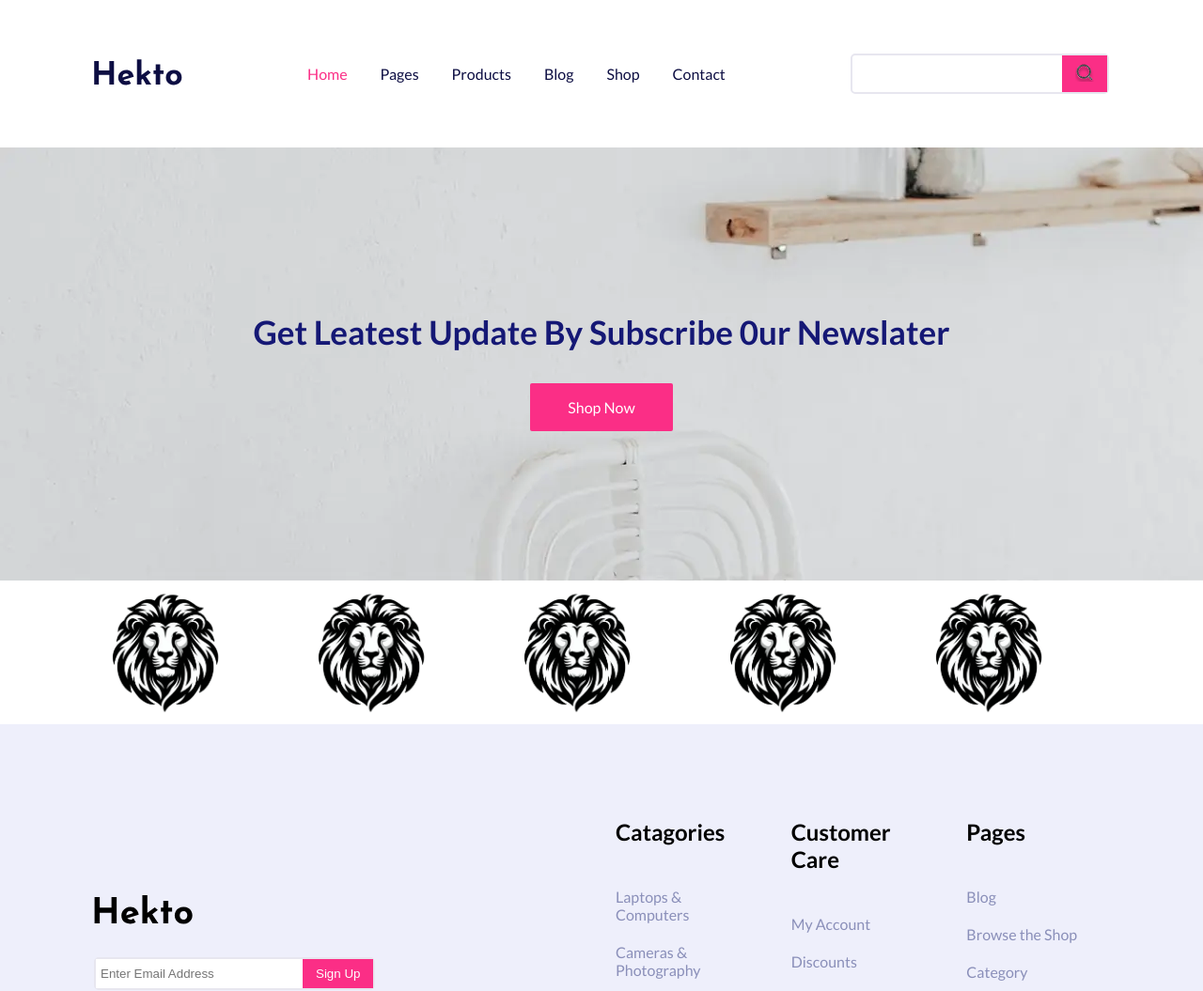
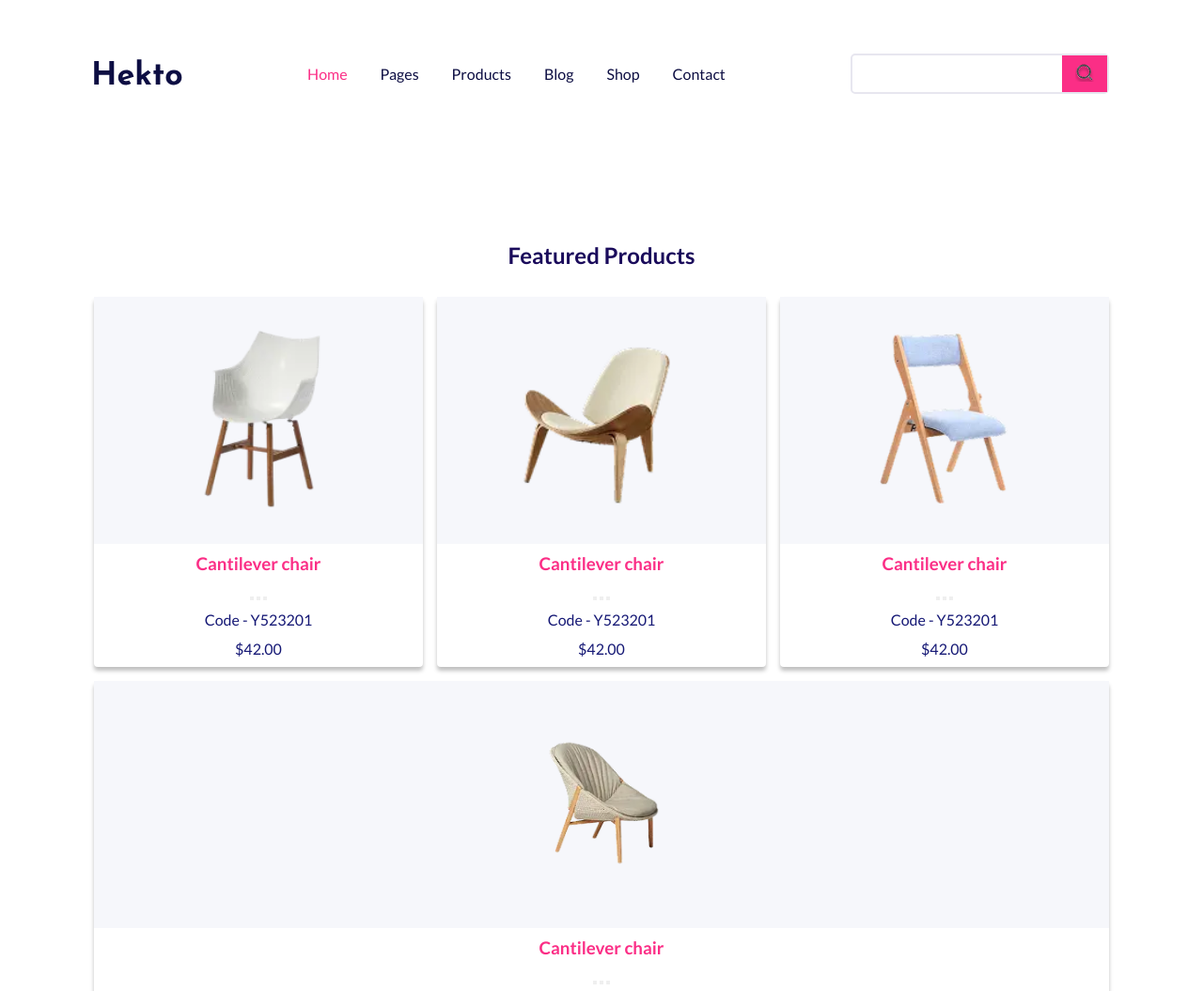
Before and after one commit to BaraaAlmassri/hekto_fs15, a plain HTML site: page index.html in a window 1280 px wide. Shown: the top 1055 px of the page at 94% size. Drawn offline with Linux system fonts and the light colour scheme.

Commit message:
create featured products section

```diff
--- a/assets/base.css
+++ b/assets/base.css
@@ -74,7 +74,7 @@ ul {
 
 .flex-direction {
     flex-direction: column;
-    align-items: flex-start;
+    align-items: center;
 }
 
 .gap-100{
@@ -85,6 +85,14 @@ ul {
     gap: 21px;
 }
 
+.gap-12 {
+    gap: 12px;
+}
+
 .padding-100{
     padding:100px 0;
 }
+
+.text-center {
+    text-align: center;
+}
--- a/assets/main.css
+++ b/assets/main.css
@@ -63,6 +63,59 @@ body {
 
 /* end header */
 
+/* start featured-product */
+
+
+.featured-product {
+    padding: 100px 0 ;
+}
+
+.featured-product .row {
+    justify-content: flex-start;
+    gap: 15px;
+}
+
+.featured-product .product {
+    flex-grow: 1;
+    flex-basis: 300px;
+    flex-shrink:0 ;
+     box-shadow: 0px 4px 4px #00000040;
+     border-radius: 4px;
+}
+
+.product .img {
+    background-color: #F6F7FB;
+    padding: 30px;
+}
+
+.product img {
+    width: 200px;
+    height: 200px;
+    object-fit: contain;
+}
+
+.product-details {
+    display: flex;
+    flex-direction: column;
+    gap: 10px;
+    padding: 10px;
+}
+
+.featured-product .product-details h3{
+    color:#FB2E86;
+}
+.featured-product  h3 , span {
+    color:#151875;
+}
+
+.featured-product h2 {
+    color: #1A0B5B;
+    margin-bottom: 30px;
+}
+
+
+/* end featured-product */
+
 /* start newslater */
 
 .newslater {
@@ -87,12 +140,6 @@ body {
 .shop-btn:hover{
     background-color: #151875;
 }
-
-
-
-
-
-
 
 /* end newslater */
 
--- a/index.html
+++ b/index.html
@@ -65,6 +65,94 @@
         </div>
       </div>
     </header>
+
+    <section class="featured-product text-center">
+      <h2>Featured Products</h2>
+      <div class="container">
+        <div class="row">
+          <div class="product">
+            <div class="img">
+              <img
+                src="./assets/img/products/product_one.webp"
+                alt="first product"
+              />
+            </div>
+            <div class="product-details">
+              <h3>Cantilever chair</h3>
+              <div class="color-options">
+                <button class="color color-one"></button>
+                <button class="color color-two"></button>
+                <button class="color color-three"></button>
+              </div>
+              <div class="product-info d-flex flex-direction gap-12">
+                <span>Code - Y523201</span>
+                <span>$42.00</span>
+              </div>
+            </div>
+          </div>
+          <div class="product">
+            <div class="img">
+              <img
+                src="./assets/img/products/product_two.webp"
+                alt="second product"
+              />
+            </div>
+            <div class="product-details">
+              <h3>Cantilever chair</h3>
+              <div class="color-options">
+                <button class="color color-one"></button>
+                <button class="color color-two"></button>
+                <button class="color color-three"></button>
+              </div>
+              <div class="product-info d-flex flex-direction gap-12">
+                <span>Code - Y523201</span>
+                <span>$42.00</span>
+              </div>
+            </div>
+          </div>
+          <div class="product">
+            <div class="img">
+              <img
+                src="./assets/img/products/product_three.webp"
+                alt="third product"
+              />
+            </div>
+            <div class="product-details">
+              <h3>Cantilever chair</h3>
+              <div class="color-options">
+                <button class="color color-one"></button>
+                <button class="color color-two"></button>
+                <button class="color color-three"></button>
+              </div>
+              <div class="product-info d-flex flex-direction gap-12">
+                <span>Code - Y523201</span>
+                <span>$42.00</span>
+              </div>
+            </div>
+          </div>
+          <div class="product">
+            <div class="img">
+              <img
+                src="./assets/img/products/product_four.webp"
+                alt="fourth product"
+              />
+            </div>
+            <div class="product-details">
+              <h3>Cantilever chair</h3>
+              <div class="color-options">
+                <button class="color color-one"></button>
+                <button class="color color-two"></button>
+                <button class="color color-three"></button>
+              </div>
+              <div class="product-info d-flex flex-direction gap-12">
+                <span>Code - Y523201</span>
+                <span>$42.00</span>
+              </div>
+            </div>
+          </div>
+        </div>
+      </div>
+    </section>
 
     <section class="newslater">
       <h2>Get Leatest Update By Subscribe 0ur Newslater</h2>
```
Also changed, not shown: assets/img/products/product_four.webp (added), assets/img/products/product_one.webp (added), assets/img/products/product_three.webp (added), assets/img/products/product_two.webp (added).
